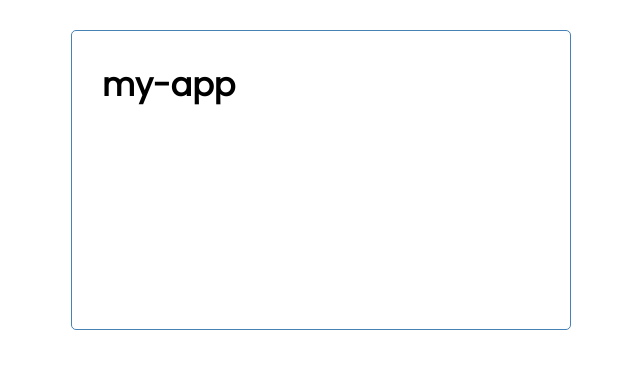
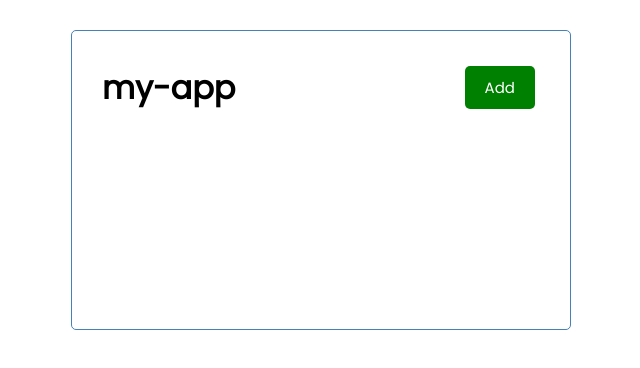
Before and after one commit to prompto416/angular-task-tracker, an Angular app: page / in a window 1280 px wide. Shown: the top 368 px of the page, without its empty margins (319-959 px from the left). Built offline with nearby package versions, Linux system fonts and the light colour scheme.

Commit message:
Add: Button, OnClick() function, EventEmitter() and btnClick Function to Button and Header components

```diff
--- a/src/app/components/button/button.component.html
+++ b/src/app/components/button/button.component.html
@@ -1 +1 @@
-<p>button works!</p>
+<button [ngStyle]="{'background-color': color}" class="btn" (click)="onClick()">{{text}}</button>
--- a/src/app/components/button/button.component.ts
+++ b/src/app/components/button/button.component.ts
@@ -1,11 +1,24 @@
-import { Component } from '@angular/core';
-
+import { Component, OnInit, Input, Output, EventEmitter} from '@angular/core';
+  import { NgStyle } from '@angular/common';
 @Component({
   selector: 'app-button',
-  imports: [],
+  imports: [NgStyle],
   templateUrl: './button.component.html',
   styleUrl: './button.component.css'
 })
-export class ButtonComponent {
+export class ButtonComponent implements OnInit{
+  @Input() text: string;
+  @Input() color: string;
+  @Output() btnClick = new EventEmitter()
+
+  constructor(){}
+
+  ngOnInit(): void {
+
+  }
+
+  onClick(): void {
+    this.btnClick.emit();
+  }
 
 }
--- a/src/app/components/header/header.component.html
+++ b/src/app/components/header/header.component.html
@@ -1 +1,4 @@
-<header><h1>{{title}}</h1></header>
+<header>
+  <h1>{{title}}</h1>
+  <app-button color="green" text="Add" (btnClick)="toggleAddTask()"></app-button>
+</header>
--- a/src/app/components/header/header.component.ts
+++ b/src/app/components/header/header.component.ts
@@ -1,11 +1,13 @@
 import { Component, OnInit } from '@angular/core';
+import { ButtonComponent } from "../button/button.component";
 
 @Component({
   selector: 'app-header',
-  imports: [],
+  imports: [ButtonComponent],
   templateUrl: './header.component.html',
   styleUrl: './header.component.css'
 })
+
 export class HeaderComponent implements OnInit{
   title:string = 'my-app';
   constructor() { }
@@ -14,4 +16,10 @@
 
   }
 
+  toggleAddTask(): void {
+    console.log('toggle add task!')
+  }
+
+
+
 }
```
